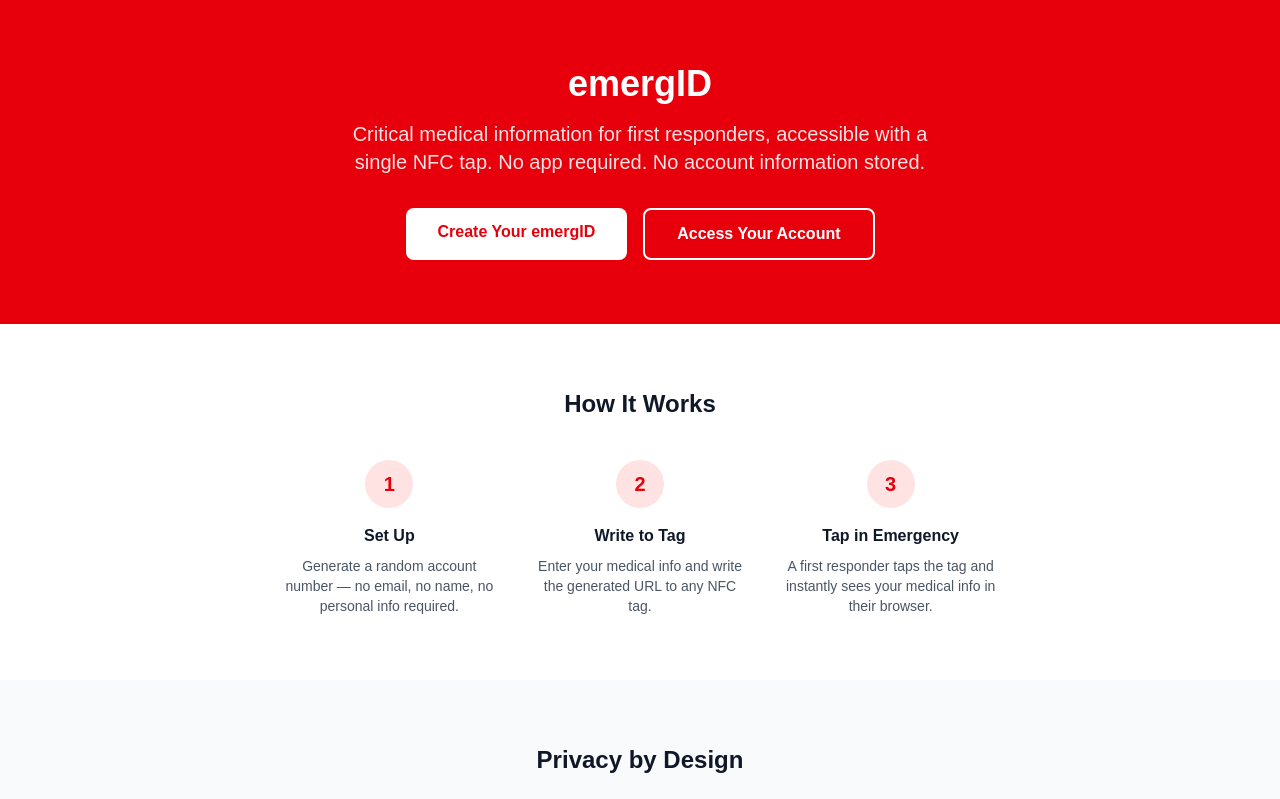
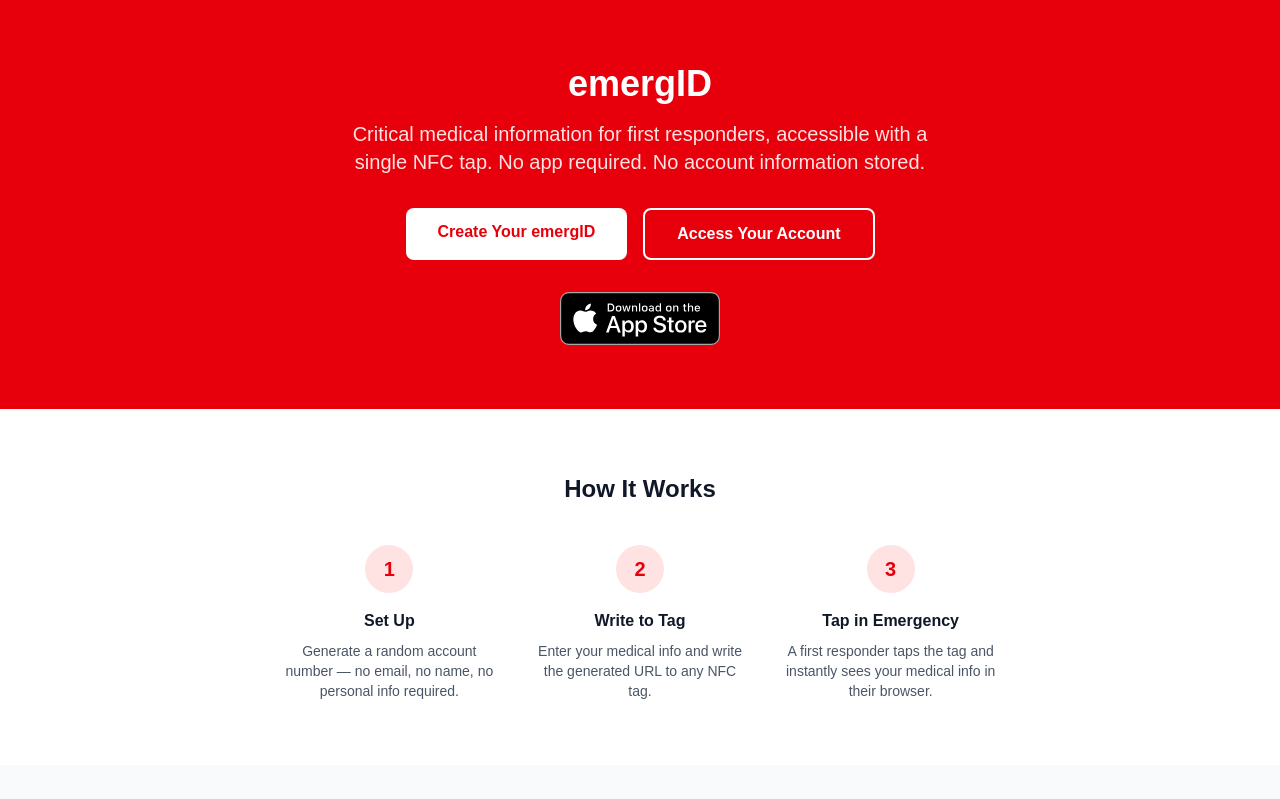
Before and after one commit to codefruitio/emergid, a Next.js app: page / in a window 1280 px wide. Shown: the top 799 px of the page. Built offline with nearby package versions, Linux system fonts and the light colour scheme.

Commit message:
app store link

```diff
--- a/src/app/page.tsx
+++ b/src/app/page.tsx
@@ -1,3 +1,4 @@
+import Image from "next/image";
 import Link from "next/link";
 
 export default function HomePage() {
@@ -24,6 +25,23 @@ export default function HomePage() {
             >
               Access Your Account
             </Link>
+          </div>
+          <div className="mt-8 flex justify-center">
+            <a
+              href="https://testflight.apple.com/join/djYRbzYH"
+              target="_blank"
+              rel="noopener noreferrer"
+              className="inline-block transition hover:opacity-80"
+              aria-label="Download the emergID iOS app on the App Store"
+            >
+              <Image
+                src="/app-store-badge.svg"
+                alt="Download on the App Store"
+                width={160}
+                height={53}
+                priority
+              />
+            </a>
           </div>
         </div>
       </div>
```
Also changed, not shown: public/app-store-badge.svg (added).
